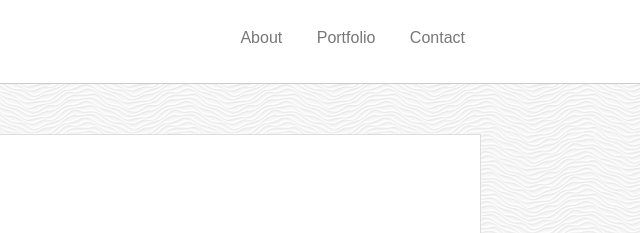
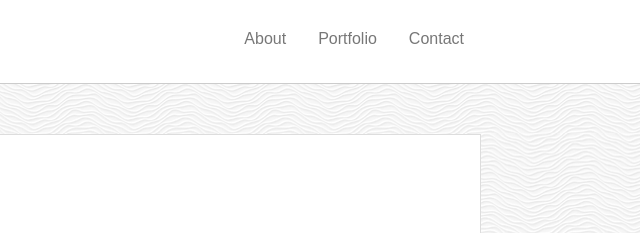
Before and after one commit to ayang726/Basic-Portfolio, a plain HTML site: page index.html in a window 1280 px wide. Shown: the top 233 px of the page, 640-1280 px from the left. Drawn offline with Linux system fonts and the light colour scheme.

Commit message:
Further style modification

```diff
--- a/assets/css/styles.css
+++ b/assets/css/styles.css
@@ -53,29 +53,29 @@ p, a, form{
 }
 
 .header .nav-bar {
-	margin: auto 0;
 	float: right;
 }
 
 .header .nav-bar ul {
-	margin: auto;
 	padding: 0;
+	display: flex;
+	height: 100%;
 }
 
 
 .header ul li {
-	display: inline-block;
-	/* margin: 0 15px; */
-	box-sizing: border-box;
+	/* display: inline-block; */
+	/* flex-direction: column; */
+
 }
 
 
 .header ul li a {
-	display: block;
+	/* display: inline-block; */
 	line-height: 46px;
 	height: 100%;
-	widows: 100%;
-	padding: 15px;
+	width: 100%;
+	padding: 1em;
 }
 
 .header ul li a:hover {
```
